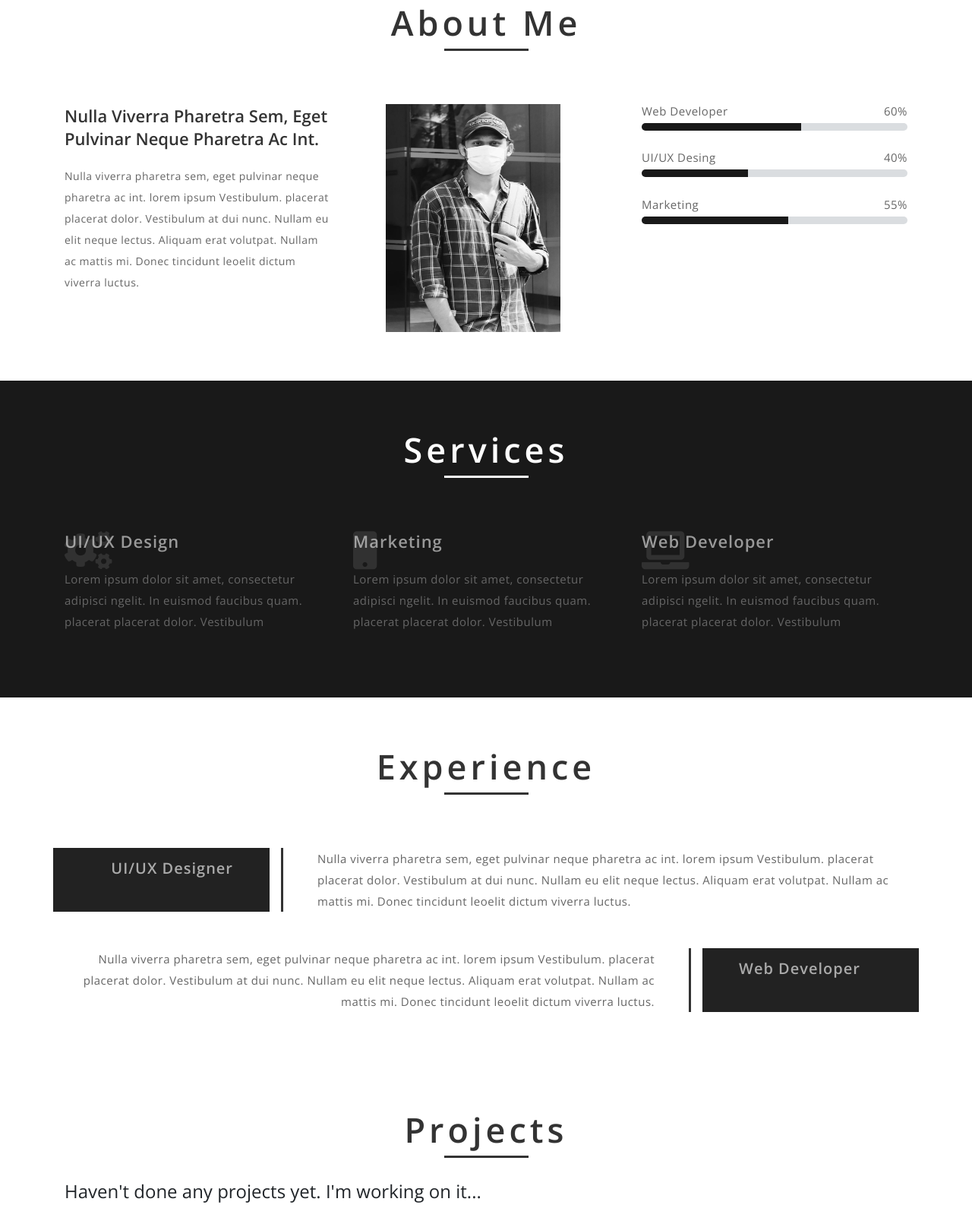
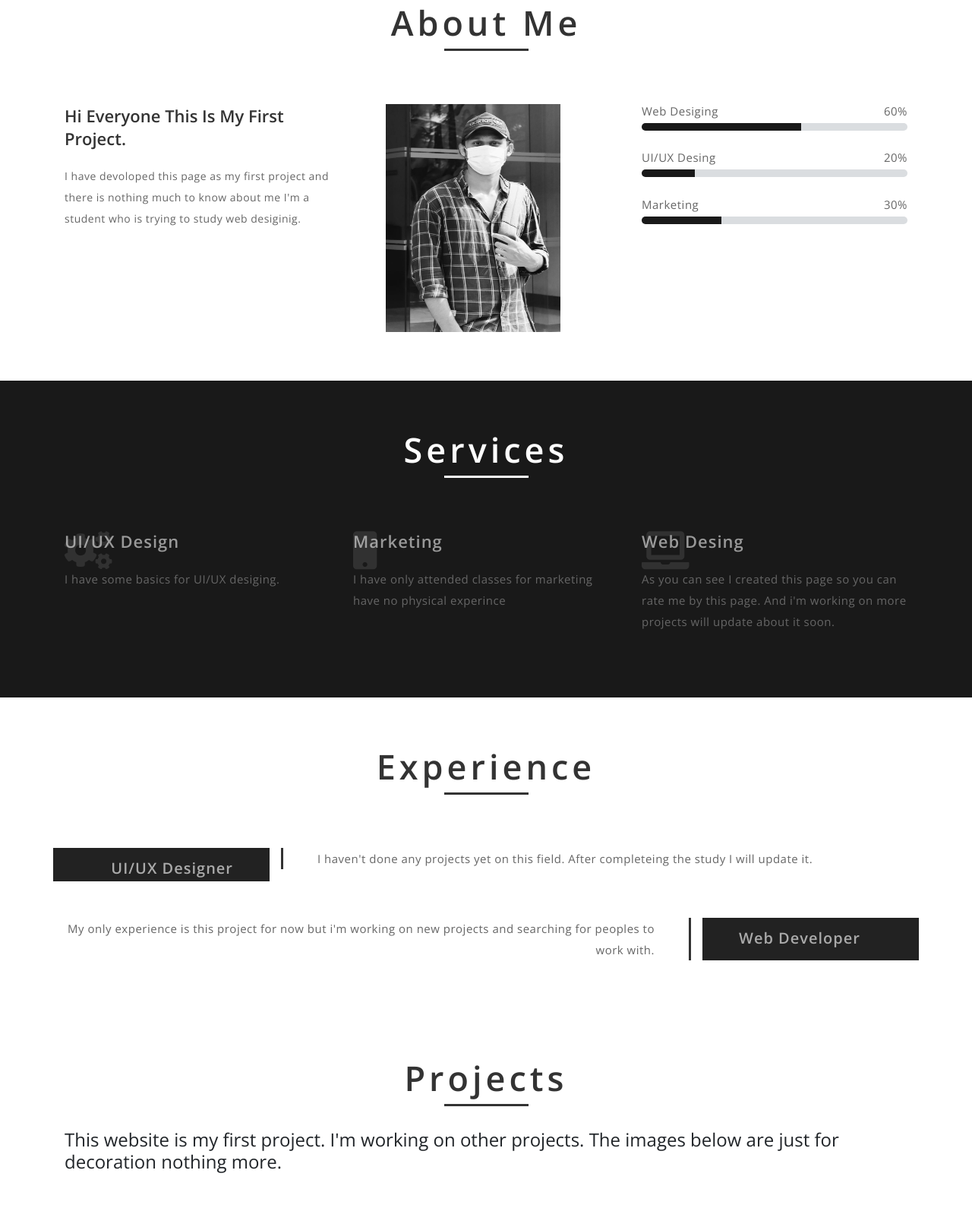
Before and after one commit to sidan10/Sidharth-s-personal-website, a plain HTML site: page index.html in a window 1280 px wide. Shown: the part 970-2556 px from the top of the page at 76% size. Drawn offline with nearby package versions, Linux system fonts and the light colour scheme.

Commit message:
Update index.html

```diff
--- a/index.html
+++ b/index.html
@@ -105,8 +105,8 @@
 		<h3 class="heading">About Me</h3>
 		<div class="row about-grids">
 			<div class="col-lg-4">
-				<h4>Nulla viverra pharetra sem, eget pulvinar neque pharetra ac int.</h4>
-				<p>Nulla viverra pharetra sem, eget pulvinar neque pharetra ac int. lorem ipsum Vestibulum. placerat placerat dolor. Vestibulum at dui nunc. Nullam eu elit neque lectus. Aliquam erat volutpat. Nullam ac mattis mi. Donec tincidunt leoelit dictum viverra luctus.</p>
+				<h4>Hi everyone this is my first project.</h4>
+				<p>I have devoloped  this page as my first project and there is nothing much to know about me I'm a student who is trying to study web desiginig.</p>
 
 			</div>
 			<div class="col-lg-4 col-md-6 my-lg-0 my-5" style="padding-left: 50px; padding-right:50px;">
@@ -114,20 +114,20 @@
 			</div>
 			<div class="col-lg-4 bar-grids">
 				<div class="wthree_skills">
-					<h6>Web Developer<span> 60% </span></h6>
+					<h6>Web Desiging<span> 60% </span></h6>
 					<div class="progress">
 						<div class="progress-bar progress-bar-striped active" style="width: 60%">
 						</div>
 					</div>
-					<h6>UI/UX Desing<span> 40% </span></h6>
+					<h6>UI/UX Desing<span> 20% </span></h6>
 					<div class="progress">
-						<div class="progress-bar progress-bar-striped active" style="width: 40%">
+						<div class="progress-bar progress-bar-striped active" style="width: 20%">
 						</div>
 
 					</div>
-					<h6>Marketing<span>55% </span></h6>
+					<h6>Marketing<span>30% </span></h6>
 					<div class="progress">
-						<div class="progress-bar progress-bar-striped active" style="width: 55%">
+						<div class="progress-bar progress-bar-striped active" style="width: 30%">
 						</div>
 
 					</div>
@@ -145,15 +145,15 @@
 		<div class="row service-grids">
 			<div class="col-lg-4 col-md-6 agile w3-icon-grid1">
 				<h3><i class="fas mr-2 fa-cogs" aria-hidden="true"></i> UI/UX Design</h3>
-				<p>Lorem ipsum dolor sit amet, consectetur adipisci ngelit. In euismod faucibus quam. placerat placerat dolor. Vestibulum</p>
+				<p>I have some basics for UI/UX desiging. </p>
 			</div>
 			<div class="col-lg-4 col-md-6 agile mt-md-0 mt-sm-5 mt-4 w3-icon-grid1">
 				<h3><i class="fa mr-2 fa-mobile" aria-hidden="true"></i>Marketing</h3>
-				<p>Lorem ipsum dolor sit amet, consectetur adipisci ngelit. In euismod faucibus quam. placerat placerat dolor. Vestibulum</p>
+				<p>I have only attended classes for marketing have no physical experince</p>
 			</div>
 			<div class="col-lg-4 col-md-6 agile mt-lg-0 mt-sm-5 mt-4 w3-icon-grid1">
-				<h3><i class="fa mr-2 fa-laptop" aria-hidden="true"></i>Web Developer</h3>
-				<p>Lorem ipsum dolor sit amet, consectetur adipisci ngelit. In euismod faucibus quam. placerat placerat dolor. Vestibulum</p>
+				<h3><i class="fa mr-2 fa-laptop" aria-hidden="true"></i>Web Desing</h3>
+				<p>As you can see I created this page so you can rate me by this page. And i'm working on more projects will update about it soon.</p>
 			</div>
 
 		</div>
@@ -171,12 +171,12 @@
 
 			</div>
 			<div class="col-md-9 mt-md-0 mt-4 wthree">
-				<p>Nulla viverra pharetra sem, eget pulvinar neque pharetra ac int. lorem ipsum Vestibulum. placerat placerat dolor. Vestibulum at dui nunc. Nullam eu elit neque lectus. Aliquam erat volutpat. Nullam ac mattis mi. Donec tincidunt leoelit dictum viverra luctus.</p>
+				<p>I haven't done any projects yet on this field. After completeing the study I will update it.</p>
 			</div>
 		</div>
 		<div class="row exp-grid1 mt-5 wthree">
 			<div class="col-md-9 mb-md-0 mb-4">
-				<p>Nulla viverra pharetra sem, eget pulvinar neque pharetra ac int. lorem ipsum Vestibulum. placerat placerat dolor. Vestibulum at dui nunc. Nullam eu elit neque lectus. Aliquam erat volutpat. Nullam ac mattis mi. Donec tincidunt leoelit dictum viverra luctus.</p>
+				<p>My only experience is this project for now but i'm working on new projects and searching for peoples to work with.</p>
 			</div>
 			<div class="col-md-3 exp1 wthree">
 				<h4>Web Developer</h4>
@@ -196,7 +196,7 @@
 	<div class="gallery py-5" id="projects">
 		<div class="container py-3">
 		<h3 class="heading">Projects</h3>
-		<h4 style="padding-top: 40px;">Haven't done any projects yet. I'm working on it...</h4>
+		<h4 style="padding-top: 40px;">This website is my first project. I'm working on other projects. The images below are just for decoration nothing more.</h4>
 		<div class="row gallery_grid-more project-grids w3ls">
 		   <div class="col-md-3 p-0 pr-2 col-sm-3 col-6 agileits_w3layouts_gallery_grid1 hover14 column">
 
@@ -334,7 +334,7 @@
 			</div>
 		</div>
 		<div class="copyright text-center">
-			<p>© 2018 Personal View. All Rights Reserved | Design by <a href="http://w3layouts.com/"> W3layouts</a> </p>
+			<p>©  Personal View. All Rights Reserved | Design by <a href="https://sidan10.github.io/Sidharth-s-personal-website/"> Sidharth</a> </p>
 		</div>
 	</div>
 </footer>
```
